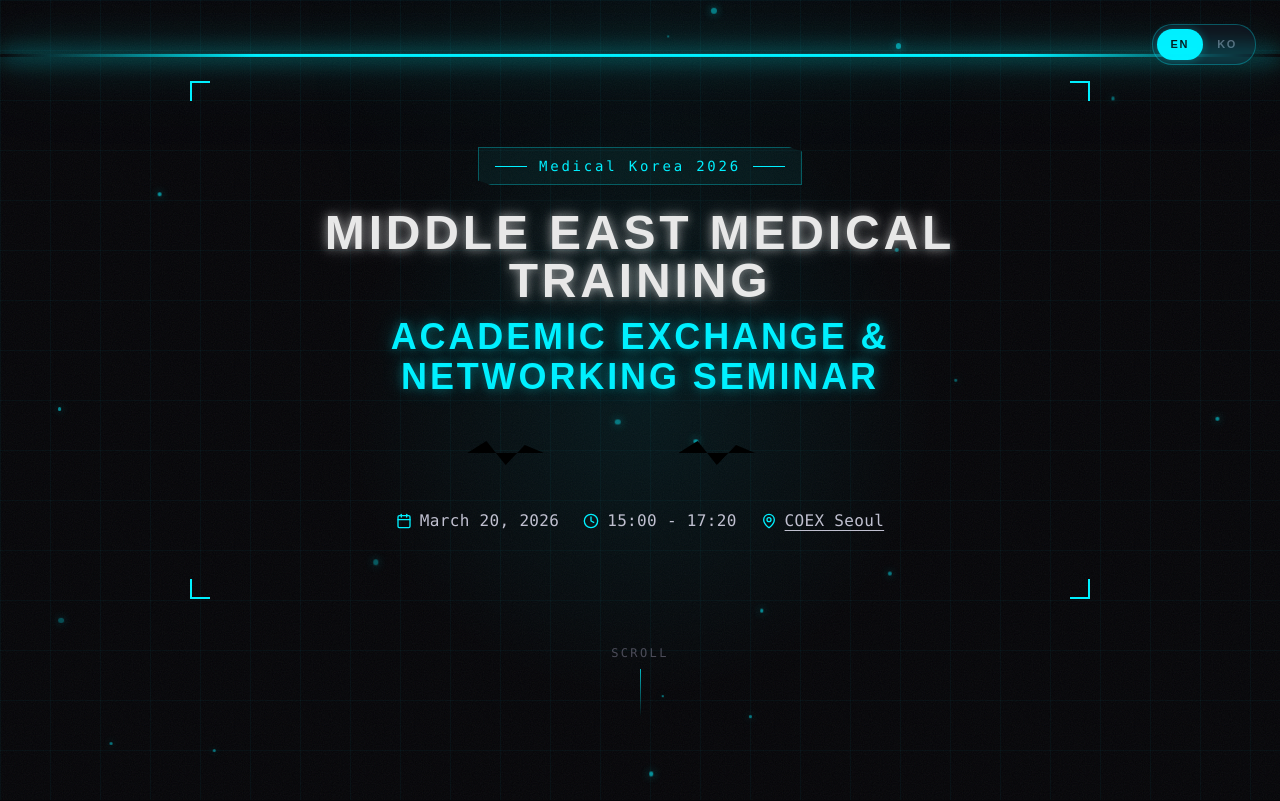
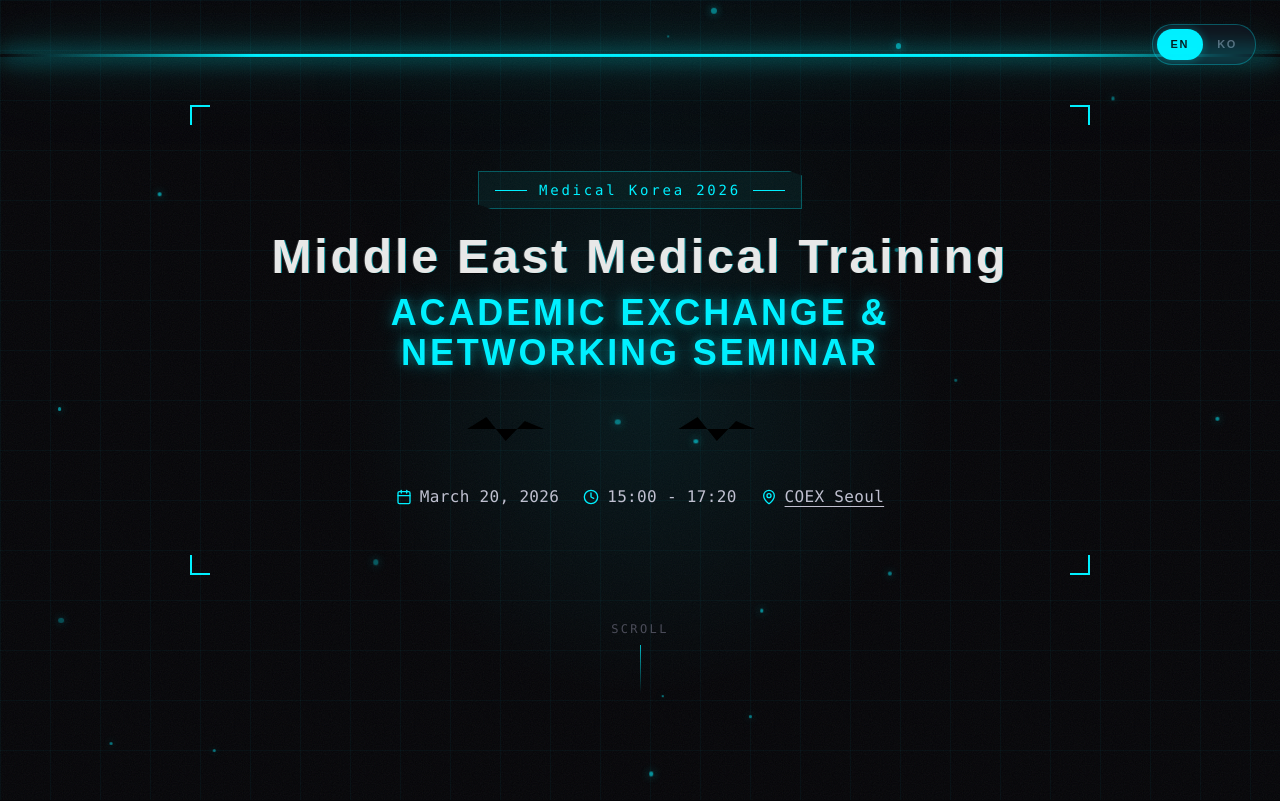
Before and after one commit to ghdgg3-spec/middle-east-seminar-2026, a React (Vite) app in the folder app/: page / in a window 1280 px wide. Shown: the top 801 px of the page. Built offline with nearby package versions, Linux system fonts and the light colour scheme.

Commit message:
Update Hero.tsx

```diff
--- a/app/src/sections/Hero.tsx
+++ b/app/src/sections/Hero.tsx
@@ -37,11 +37,12 @@ export function Hero() {
             {/* Title */}
             <h1 className="space-y-3">
               <span
-                className="font-techno block text-2xl sm:text-3xl lg:text-4xl xl:text-5xl font-bold text-[var(--xray-bone)] bone-glow glitch-text"
-                data-text={t('hero.title')}
-              >
-                {t('hero.title')}
-              </span>
+  lang="ko"
+  className="font-techno-ko micro-jitter pixel-shadow hero-ko-wide block text-2xl sm:text-3xl lg:text-4xl xl:text-5xl font-extrabold text-[var(--xray-bone)] bone-glow glitch-text"
+  data-text={t('hero.title')}
+>
+  {t('hero.title')}
+</span>
               <span className="font-techno block text-xl sm:text-2xl lg:text-3xl xl:text-4xl font-semibold text-[var(--xray-cyan)] xray-text-glow">
                 {t('hero.subtitle')}
               </span>
```
